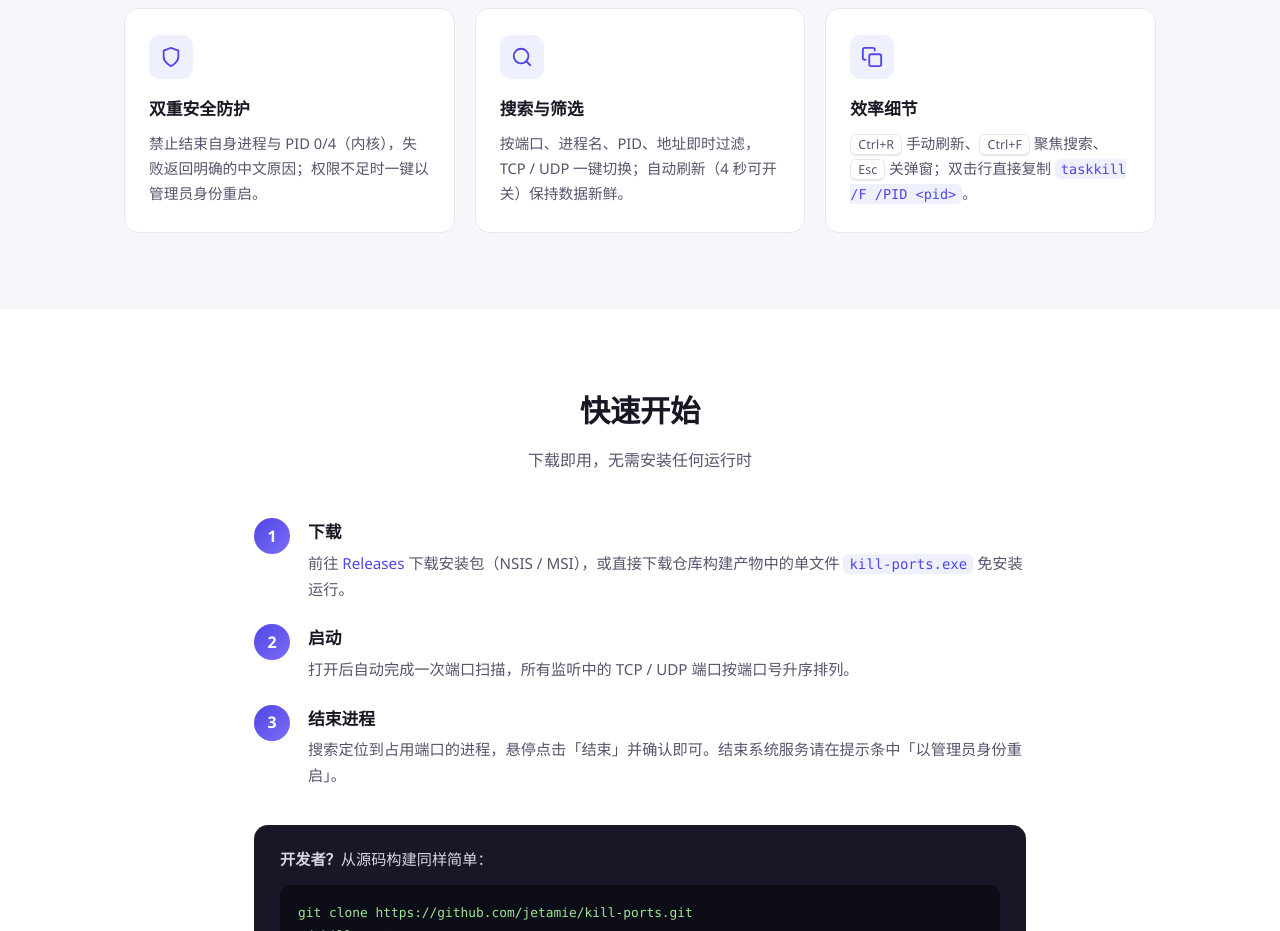
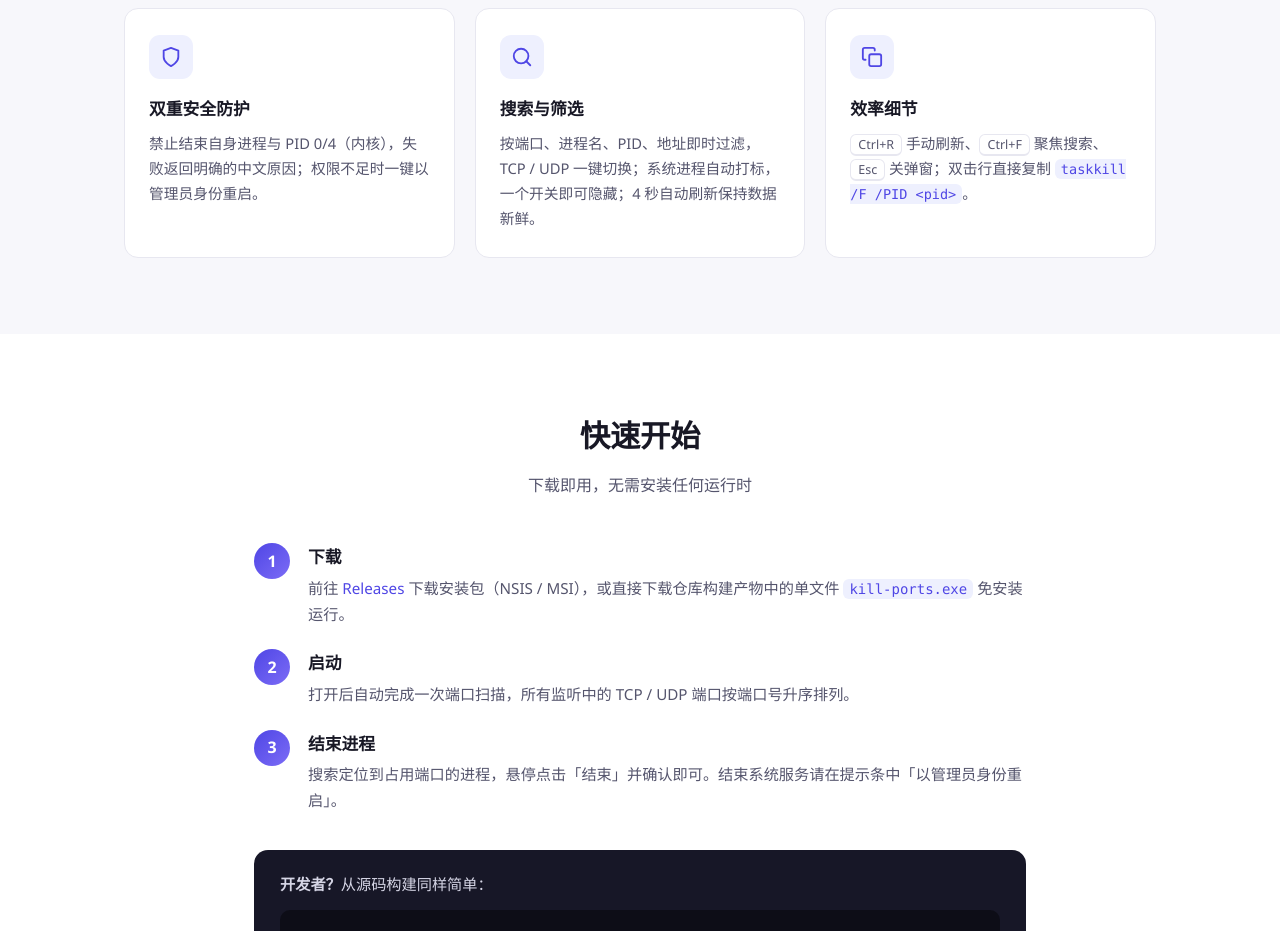
Before and after one commit to jetamie/kill-ports, a website built with Vite: page docs/index.html in a window 1280 px wide. Shown: the part 2500-3431 px from the top of the page. Built offline with nearby package versions, Linux system fonts and the light colour scheme.

Commit message:
docs: 同步 v0.1.1 功能说明，去掉硬编码版本号

```diff
--- a/docs/index.html
+++ b/docs/index.html
@@ -102,7 +102,7 @@
         <div class="card">
           <div class="card-icon"><svg viewBox="0 0 24 24" fill="none" stroke="currentColor" stroke-width="2" stroke-linecap="round" stroke-linejoin="round"><circle cx="11" cy="11" r="8"/><line x1="21" y1="21" x2="16.65" y2="16.65"/></svg></div>
           <h3>搜索与筛选</h3>
-          <p>按端口、进程名、PID、地址即时过滤，TCP / UDP 一键切换；自动刷新（4 秒可开关）保持数据新鲜。</p>
+          <p>按端口、进程名、PID、地址即时过滤，TCP / UDP 一键切换；系统进程自动打标，一个开关即可隐藏；4 秒自动刷新保持数据新鲜。</p>
         </div>
         <div class="card">
           <div class="card-icon"><svg viewBox="0 0 24 24" fill="none" stroke="currentColor" stroke-width="2" stroke-linecap="round" stroke-linejoin="round"><rect x="9" y="9" width="13" height="13" rx="2"/><path d="M5 15H4a2 2 0 0 1-2-2V4a2 2 0 0 1 2-2h9a2 2 0 0 1 2 2v1"/></svg></div>
```
Also changed, not shown: README.md.
